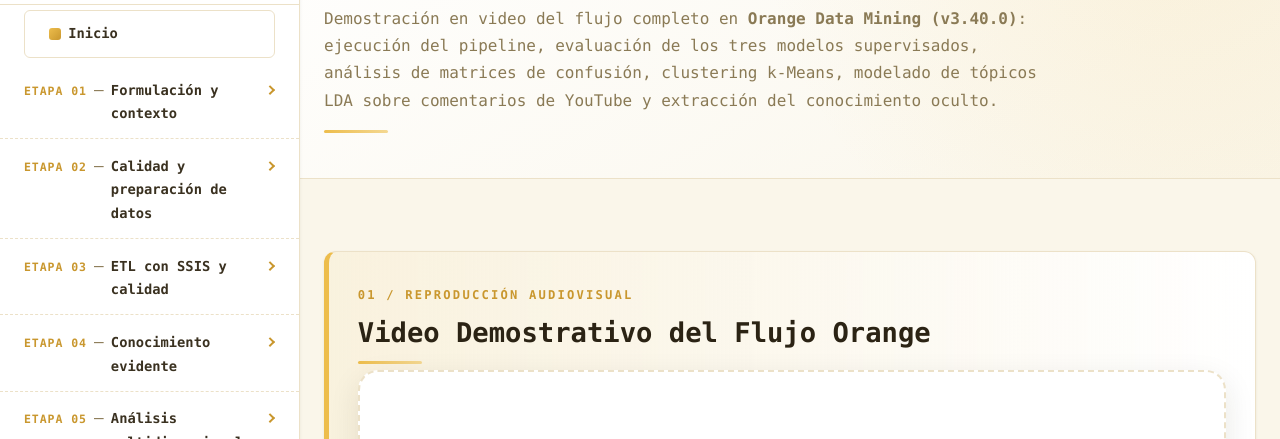
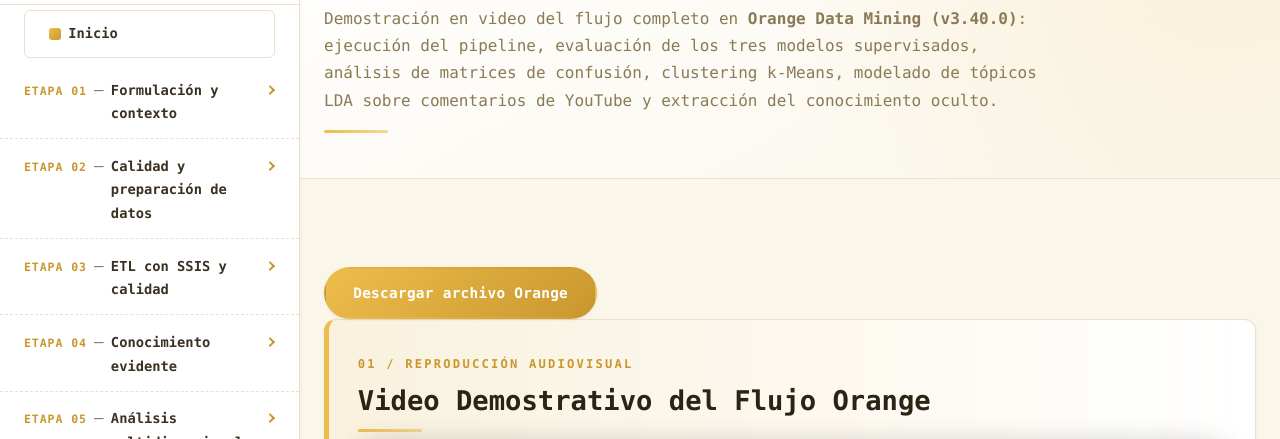
Before and after one commit to martindaniel77/MercadoLaboralyEmpleo, a Flask app: page /etapa-6/video-demostrativo in a window 1280 px wide. Shown: the part 134-573 px from the top of the page. Run offline with Flask 3, Linux system fonts and the light colour scheme; grey boxes are pictures that could not be loaded.

Commit message:
Arreglos seccion video para la correcta visualizacion del mismo

```diff
--- a/templates/etapa6_video.html
+++ b/templates/etapa6_video.html
@@ -19,7 +19,7 @@
 <section class="section">
     <div class="container">
 
-        {% set vid = video_url %}
+        {% set vid = "https://youtu.be/r9XvvA45rZE" %}
         {% set embed = '' %}
         {% if vid %}
             {% if 'youtu.be/' in vid %}
@@ -31,6 +31,9 @@
             {% elif 'drive.google.com/file/d/' in vid %}
                 {% set embed = 'https://drive.google.com/file/d/' ~ vid.split('/file/d/')[1].split('/')[0] ~ '/preview' %}
             {% endif %}
+            <div style="display: inline-flex; gap:0.8rem; justify-content:center; margin-top:1rem;">
+                <a href="{{ url_for('descargar_flujo_orange') }}" class="btn btn--primary">Descargar archivo Orange</a>
+            </div>
         {% endif %}
 
         <!-- ===== Reproductor o Placeholder de Video ===== -->
@@ -64,10 +67,14 @@
                 </div>
             </div>
             {% endif %}
+            <div style="display: inline-flex; gap:0.8rem; justify-content:center; margin-top:1rem;">
+                <a href="{{ url_for('descargar_flujo_orange') }}" class="btn btn--primary">Descargar archivo Orange</a>
+            </div>
         </div>
 
         <!-- ===== Guía de Contenido del Video ===== -->
-        <div class="content-box">
+        <!--
+<div class="content-box">
             <span class="section-eyebrow">02 / Estructura Temática</span>
             <h2 class="section-title">Puntos Cubiertos en la Demostración de Orange</h2>
 
@@ -121,6 +128,7 @@
                 </div>
             </div>
         </div>
+-->
 
         <!-- ===== Navegación ===== -->
         <div class="panel" style="display: flex; justify-content: space-between; align-items: center; flex-wrap: wrap; gap: 1rem; background: var(--color-surface); margin-top: 1.5rem;">
```
